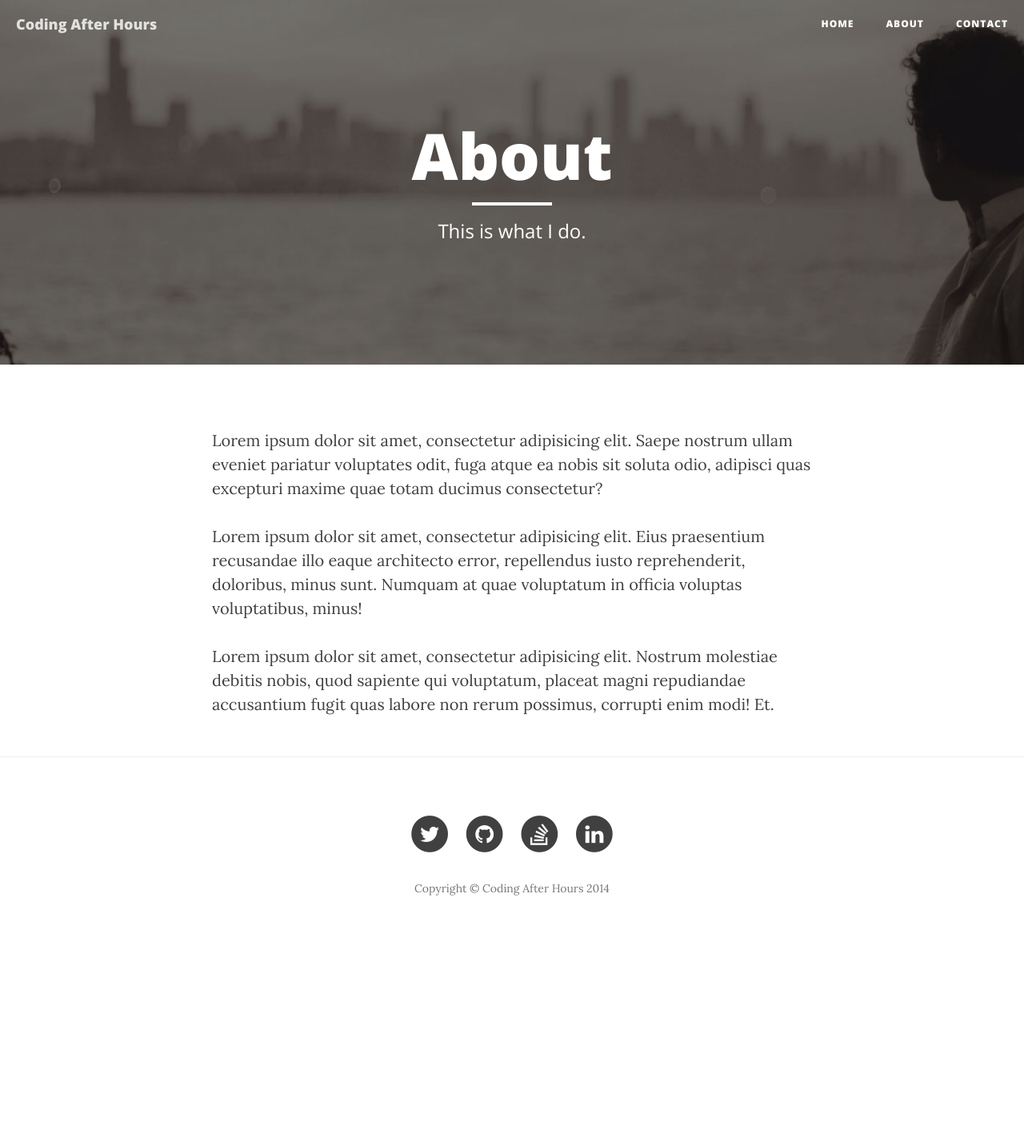
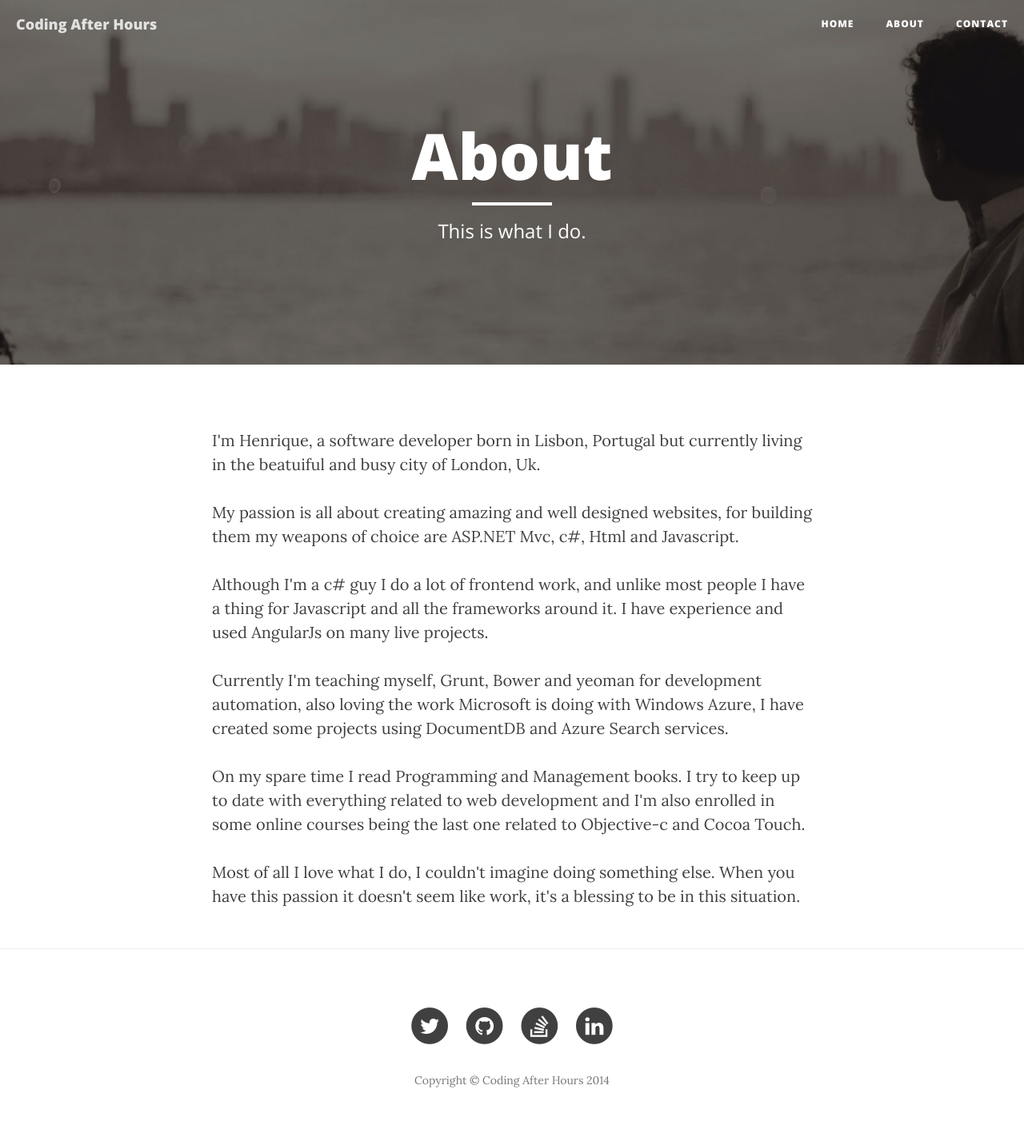
Before and after one commit to hjgraca/hjgraca.github.io-old, a Jekyll site: the page built from about.html, in a window 1280 px wide. Shown: the whole page at 80% size. Built offline with Jekyll 4.4.1, drawn with Linux system fonts in a browser that asks for light colours; nearby versions of some CDN libraries; before the commit the page ends 1187 px from its top, so only the background shows below that.

Commit message:
Added about

```diff
--- a/about.html
+++ b/about.html
@@ -5,8 +5,9 @@ description: "This is what I do."
 header-img: "img/about-bg.jpg"
 ---
 
-<p>Lorem ipsum dolor sit amet, consectetur adipisicing elit. Saepe nostrum ullam eveniet pariatur voluptates odit, fuga atque ea nobis sit soluta odio, adipisci quas excepturi maxime quae totam ducimus consectetur?</p>
-
-<p>Lorem ipsum dolor sit amet, consectetur adipisicing elit. Eius praesentium recusandae illo eaque architecto error, repellendus iusto reprehenderit, doloribus, minus sunt. Numquam at quae voluptatum in officia voluptas voluptatibus, minus!</p>
-
-<p>Lorem ipsum dolor sit amet, consectetur adipisicing elit. Nostrum molestiae debitis nobis, quod sapiente qui voluptatum, placeat magni repudiandae accusantium fugit quas labore non rerum possimus, corrupti enim modi! Et.</p>
+<p>I'm Henrique, a software developer born in Lisbon, Portugal but currently living in the beatuiful and busy city of London, Uk.</p>
+<p>My passion is all about creating amazing and well designed websites, for building them my weapons of choice are ASP.NET Mvc, c#, Html and Javascript.</p>
+<p>Although I'm a c# guy I do a lot of frontend work, and unlike most people I have a thing for Javascript and all the frameworks around it. I have experience and used AngularJs on many live projects.</p>
+<p>Currently I'm teaching myself, Grunt, Bower and yeoman for development automation, also loving the work Microsoft is doing with Windows Azure, I have created some projects using DocumentDB and Azure Search services.</p>
+<p>On my spare time I read Programming and Management books. I try to keep up to date with everything related to web development and I'm also enrolled in some online courses being the last one related to Objective-c and Cocoa Touch.</p>
+<p>Most of all I love what I do, I couldn't imagine doing something else. When you have this passion it doesn't seem like work, it's a blessing to be in this situation.</p>
```
